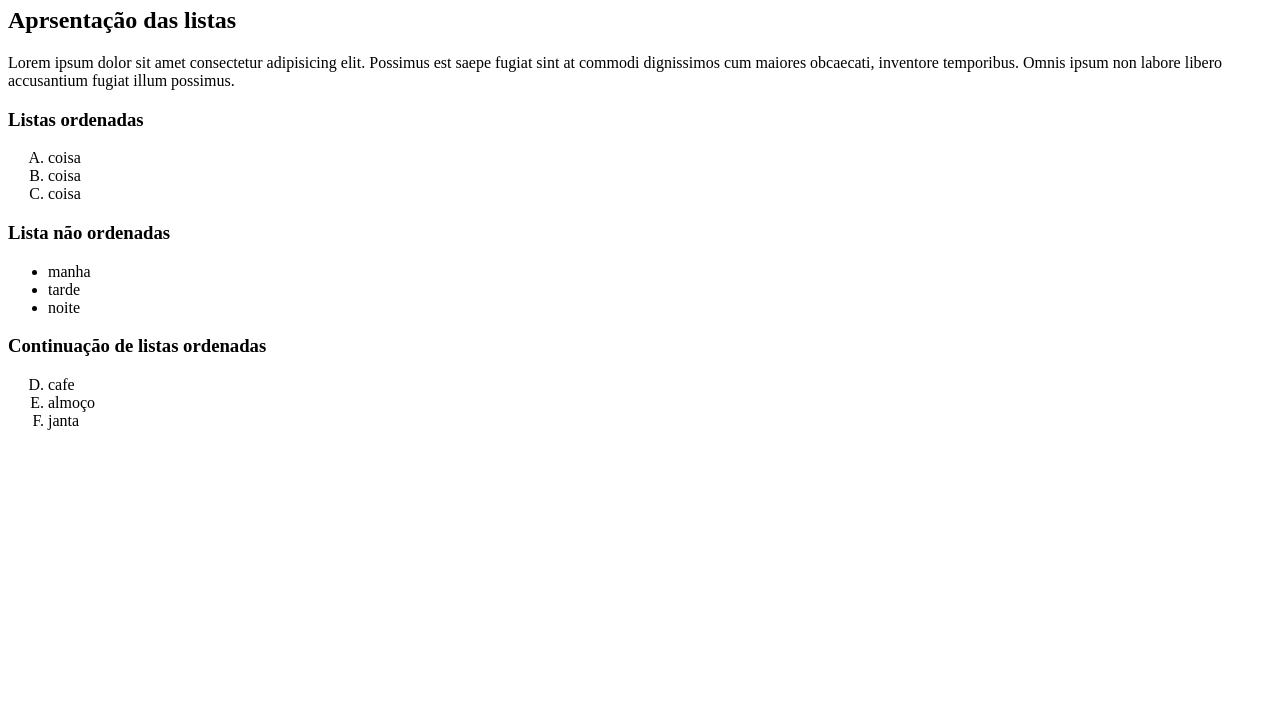
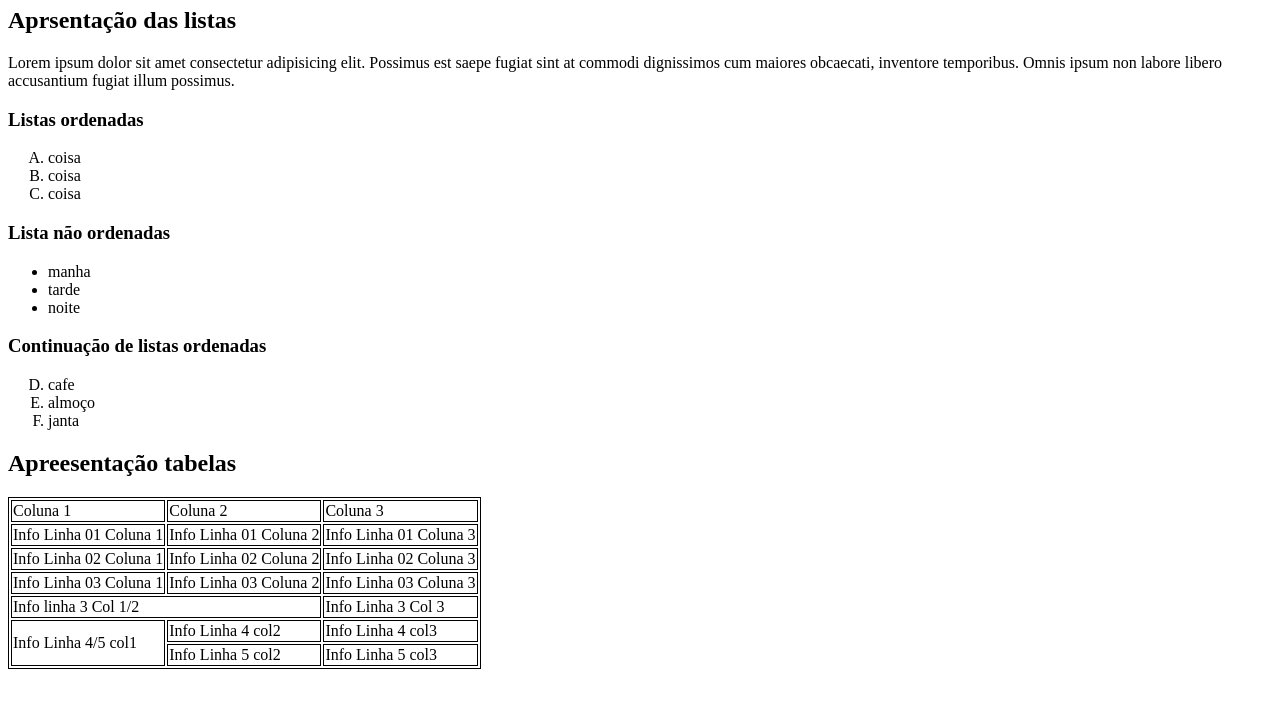
Before and after one commit to paulomtx/geracaoTechHTML, a plain HTML site: page index.html in a window 1280 px wide. Shown: the part 73-800 px from the top of the page. Drawn offline with Linux system fonts and the light colour scheme.

Commit message:
exemplos de tabela

```diff
--- a/index.html
+++ b/index.html
@@ -4,9 +4,14 @@
     <meta charset="UTF-8">
     <meta name="viewport" content="width=device-width, initial-scale=1.0">
     <title>Document</title>
+     <style>
+        table,th,td,tr{
+            border: 1px solid black;
+        }
+     </style>
 </head>
 <body>
-    <h1>Aula 02</h1>
+    <h1>Exemplos de utilização de tags</h1>
 
     <h2>Aprsentação das listas</h2>
 
@@ -35,5 +40,57 @@
         <li>almoço</li>
         <li>janta</li>
     </ol>
+
+    <h2>Apreesentação tabelas</h2>
+    <table>
+      <!-- Títulos das Colunas-->
+
+        <td>Coluna 1</td>
+        <td>Coluna 2</td>
+        <td>Coluna 3</td>
+
+      <!--Informações da tabela-->
+      <tr>
+        <td>Info Linha 01 Coluna 1</td>
+        <td>Info Linha 01 Coluna 2</td>
+        <td>Info Linha 01 Coluna 3</td>
+      </tr>
+       <tr>
+        <td>Info Linha 02 Coluna 1</td>
+        <td>Info Linha 02 Coluna 2</td>
+        <td>Info Linha 02 Coluna 3</td>
+    </tr>
+    <tr>
+        <td>Info Linha 03 Coluna 1</td>
+        <td>Info Linha 03 Coluna 2</td>
+        <td>Info Linha 03 Coluna 3</td>
+
+
+    </tr>
+
+    <tr>
+        <td colspan="2">Info linha 3 Col 1/2</td>
+        <td>Info Linha 3 Col 3</td>
+    </tr>
+
+    <tr>
+        <td rowspan="2">  Info Linha 4/5 col1</td>
+        <td>Info Linha 4 col2</td>
+        <td>Info Linha 4 col3</td>
+    </tr>
+
+    <tr>
+        <td>Info Linha 5 col2</td>
+        <td>Info Linha 5 col3</td>
+
+    </tr>
+
+
+
+
+    </table>
+
+
+
 </body>
 </html>
```
Also changed, not shown: sobremim.html (+2 -2 lines).
